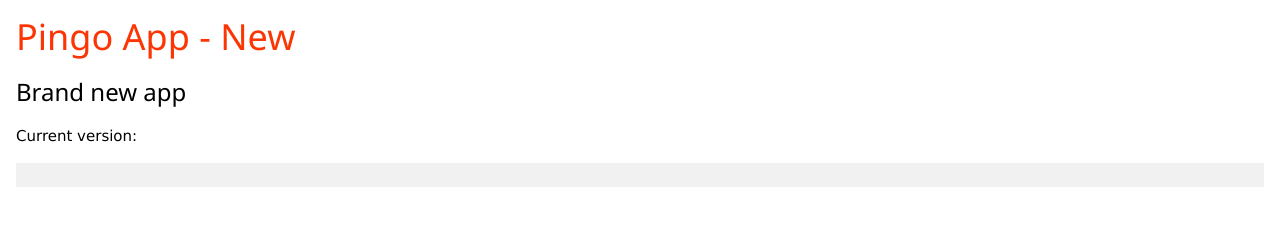
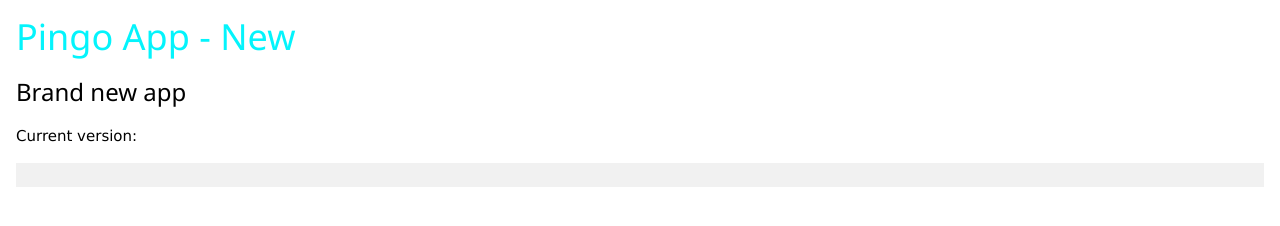
Before and after one commit to EdmarPereira/ElectronAutoupdate, an Electron app: page src/gui/index.html in a window 1280 px wide. Drawn offline with nearby package versions, Linux system fonts and the light colour scheme; no server answers.

Commit message:
changed color

```diff
--- a/src/gui/index.html
+++ b/src/gui/index.html
@@ -7,7 +7,7 @@
 <body>
   <div class="w3-container">
 
-    <h1 style="color:rgb(252, 53, 4)">Pingo App - New</h1>
+    <h1 style="color:rgb(4, 244, 252)">Pingo App - New</h1>
     <h3>Brand new app</h3>
 
     <p>
```
